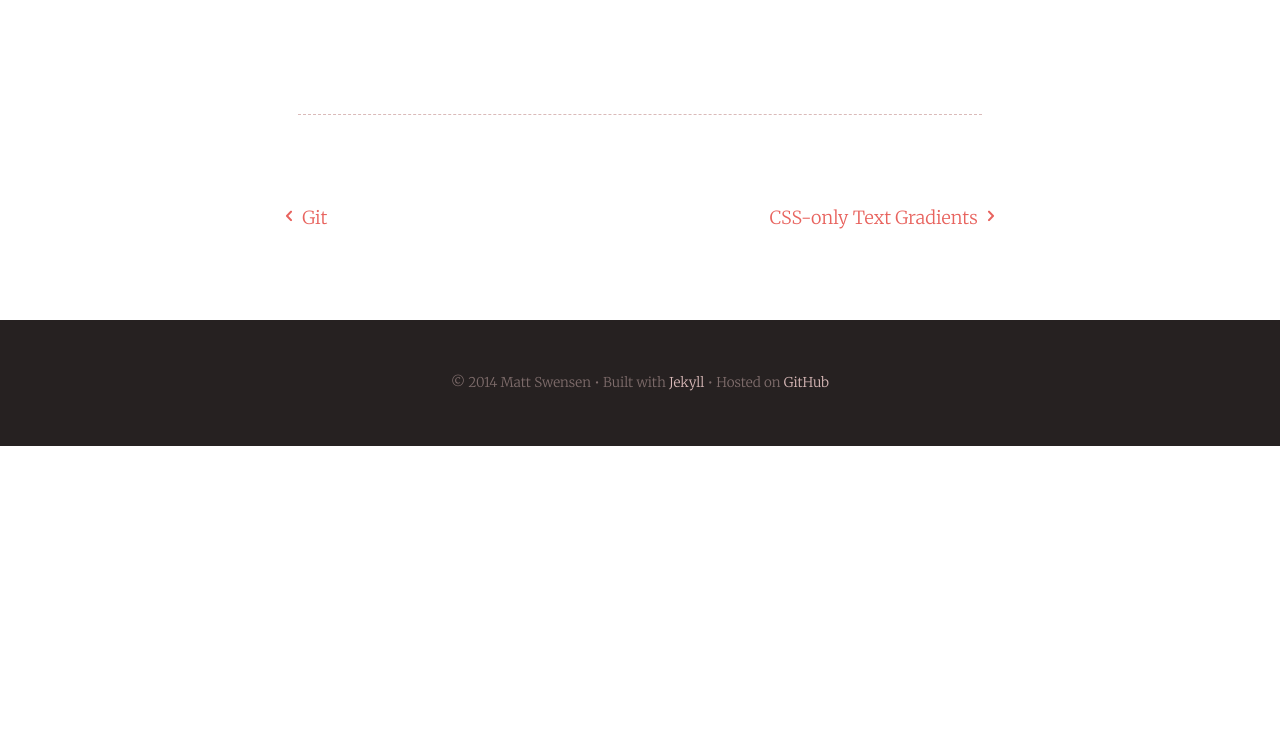
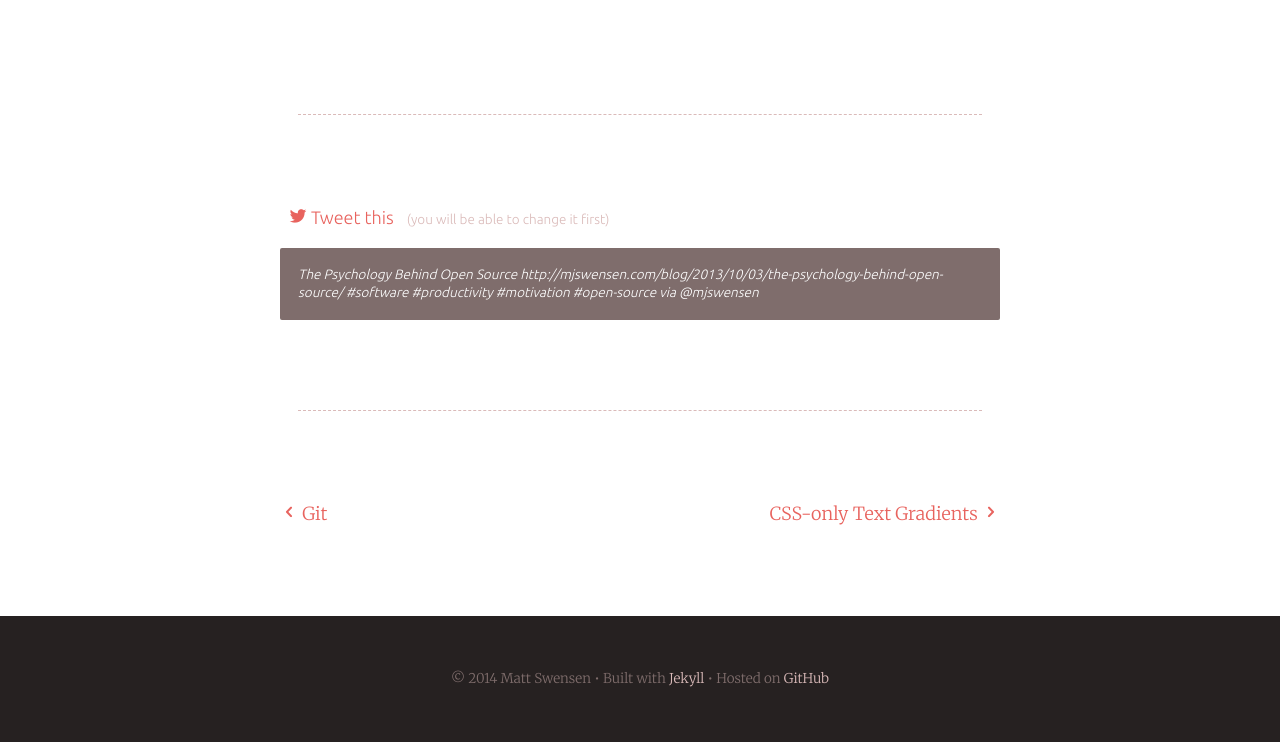
Before and after one commit to mjswensen/mjswensen.com, a Jekyll site: the page built from blog/_posts/2013-10-03-the-psychology-behind-open-source.md, in a window 1280 px wide. Shown: the part 1021-1763 px from the top of the page. Built offline with Jekyll 4.4.1, drawn with Linux system fonts in a browser that asks for light colours; Markdown is read by kramdown in place of the engine named in the settings; before the commit the page ends 1467 px from its top, so only the background shows below that.

Commit message:
Basic support for tweeting links to articles.

```diff
--- a/_layouts/post.html
+++ b/_layouts/post.html
@@ -17,6 +17,14 @@ layout: medium
   {{ content }}
 </article>
 <hr>
+<div class="share-on-twitter">
+  <p class="tweet-link">
+    <a href="https://twitter.com/intent/tweet?text={{ page.title | cgi_escape }}&amp;url={{ site.domain | append: page.url | cgi_escape }}&amp;via=mjswensen&amp;hashtags={{ page.tags | join: ',' }}" target="_blank"><span>twitter</span> Tweet this</a>
+    <span class="tweet-link-help">(you will be able to change it first)</span>
+  </p>
+  <p class="tweet-preview">{{ page.title }} {{ site.domain | append: page.url }} {% for tag in page.tags %}#{{ tag }} {% endfor %}via @mjswensen</p>
+</div>
+<hr>
 <nav class="prev-next-posts">
   {% if page.previous.url %}
   <a class="previous" href="{{ page.previous.url }}"><span>previous</span> {{ page.previous.title }}</a>
--- a/blog/_posts/2013-10-03-the-psychology-behind-open-source.md
+++ b/blog/_posts/2013-10-03-the-psychology-behind-open-source.md
@@ -1,7 +1,7 @@
 ---
 title: The Psychology Behind Open Source
 date: 2013-10-03 09:30:00
-tags: software productivity motivation "open source"
+tags: software productivity motivation open-source
 layout: post
 excerpt: I've always wondered what motivates people (including myself) to contribute to the open source community. Dan Pink hits the nail on the head and the RSA animation drives the point home.
 ---
```
Also changed, not shown: _styles/_post.sass (+24 -0 lines), blog/_posts/2013-10-07-css-only-text-gradients.md (+1 -1 lines), css/styles.css.
